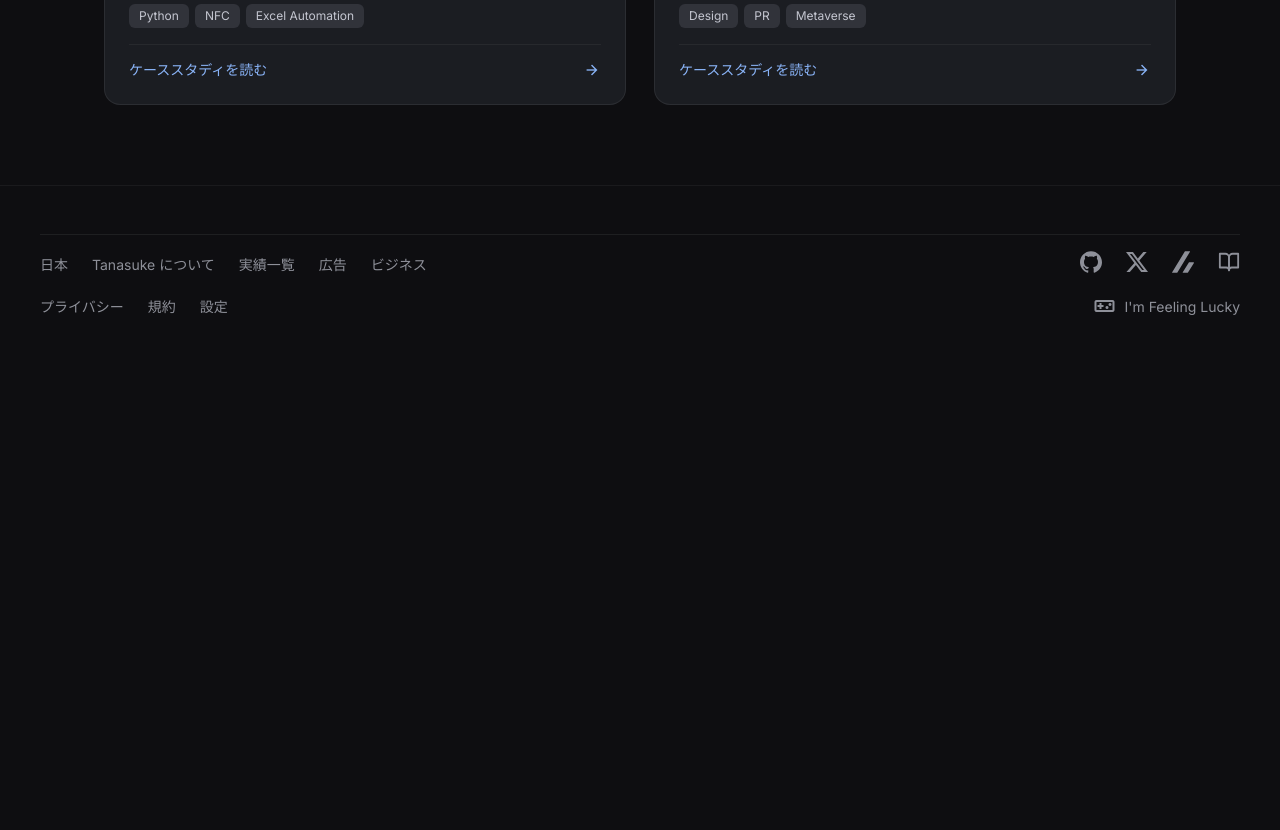
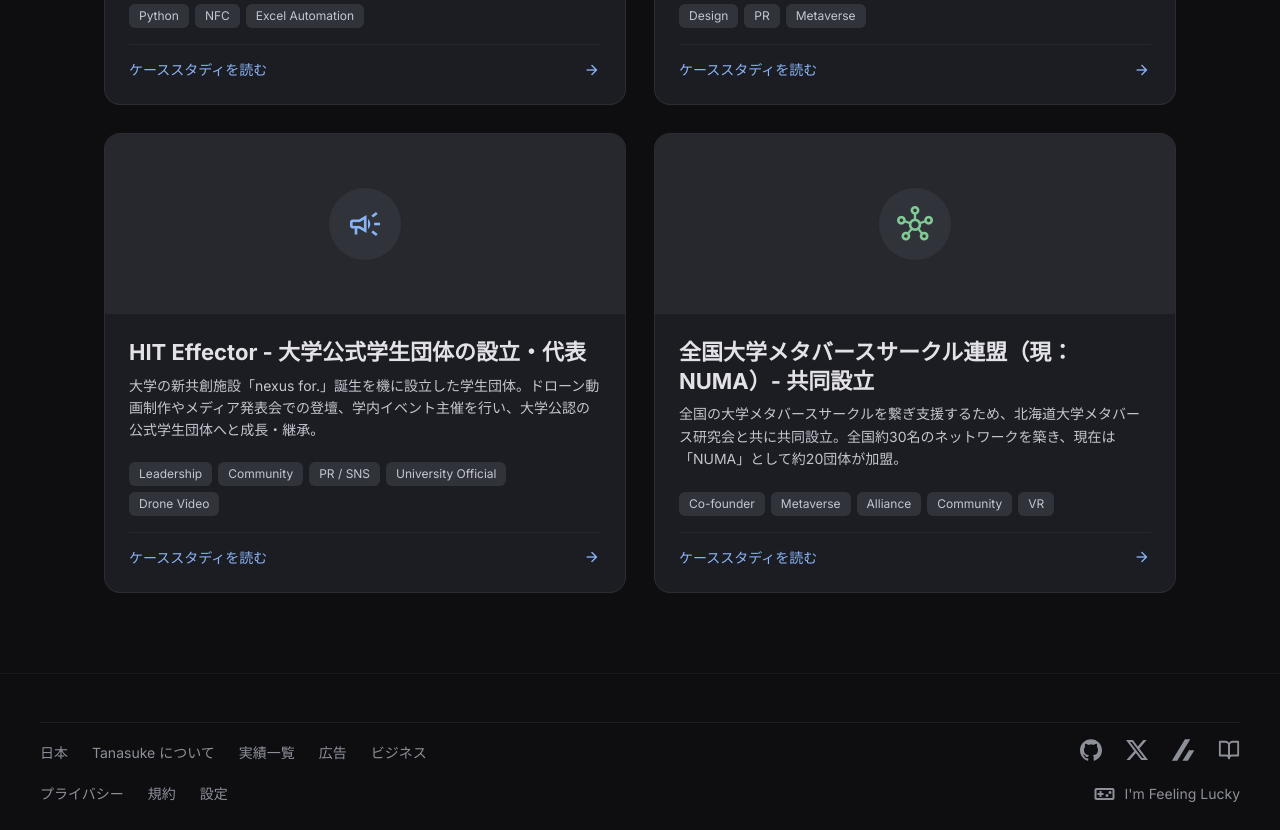
Before and after one commit to nekopath-dev/portfolio, a React (Vite) app: page /projects in a window 1280 px wide. Shown: the part 1960-2790 px from the top of the page. Before the commit the page ends 2302 px from the top, so only its background shows below. Built offline with nearby package versions, Linux system fonts and the light colour scheme; a web font is replaced by a local one.

Commit message:
NUMA&Effector情報追加

```diff
--- a/src/components/ui/Timeline.jsx
+++ b/src/components/ui/Timeline.jsx
@@ -17,44 +17,49 @@
     });
     const history = [
         {
-            date: '2024年 4月', // 仮入力、大学入学年
+            date: '2022年 4月',
             title: '広島工業大学 入学',
             description: '情報学部 情報コミュニケーション学科に所属。'
         },
         {
-            date: '2024年 4月', // 仮入力
+            date: '2022年 4月',
             title: 'VRソーシャルサークル「HIT Metaverse」設立',
-            description: '全国初（自称）のメタバース・ソーシャルVRを舞台としたサークルを設立。現在40名ほどが在籍。'
+            description: '全国初（自称）のメタバース・ソーシャルVRを舞台としたサークルを設立・代表就任。'
+        },
+        {
+            date: '2023年',
+            title: '「全国大学メタバースサークル連盟（現：NUMA）」共同設立',
+            description: '北大メタバース研究会と共に全国約30名が加盟する連合組織を立ち上げ。現在は約20団体が加盟。'
+        },
+        {
+            date: '2024年 3月',
+            title: '学生団体「HIT Effector」設立・代表',
+            description: '新施設「nexus for.」誕生を機に発足。ドローン動画制作やメディア発表会登壇を経て、大学公式団体へと昇格。'
         },
         {
             date: '毎年 7・8月',
             title: 'VIRTUAL OPEN CAMPUS 主催',
-            description: 'clusterを活用。リアルでのVR体験会や、メタバース内でのパフォーマンスステージ、キャンパスツアー等を企画し、毎年600名程度を動員。'
+            description: 'clusterを活用。リアルVR体験会やメタバースツアー等を企画し、毎年600名程度を動員。後輩へ継承。'
         },
         {
             date: '2025年 8月',
             title: '自己啓発型Androidアプリ「猫神様の言うとおり」リリース',
-            description: 'サポーターズ主催のハッカソンに2名で参加し開発。Google Playにて公開。'
+            description: 'サポーターズ主催の技育CAMPハッカソンに2名で参加し開発。Google Playにて公開。'
         },
         {
-            date: '〜 2026年 3月',
+            date: '2025年 9月 〜 2026年 3月',
             title: 'Google AI Student Ambassador (Lead)',
             description: 'リードアンバサダーに就任し、「Weekly Challenge MVP」を獲得。'
         },
         {
             date: '2026年 4月 〜 現在',
-            title: 'Google AI学生コミュニティアンバサダー',
-            description: 'コミュニティアンバサダーに選出され、現在も活動中。'
+            title: '法政大学大学院 入学 / Google AIコミュニティアンバサダー',
+            description: '情報科学研究科に進学。Google AIコミュニティアンバサダーとしても活動中。'
         },
         {
             date: '現在',
             title: '生成AI壁紙アプリ「Irodori」開発中',
             description: '法人登記前の「Fuwalief」という名義にて、Claude Codeを利用して開発。現在はクローズドベータテスト中。'
-        },
-        {
-            date: '現在',
-            title: '法政大学大学院 在学中',
-            description: '情報科学研究科に所属。'
         }
     ];
 
--- a/src/data/projectsData.js
+++ b/src/data/projectsData.js
@@ -196,5 +196,64 @@
       background: 'メタバース空間におけるバーチャル音楽ライブイベントを企画・推進する有志団体「MVSIA」において、イベントの魅力と臨場感を届けるためのキービジュアルや広報ポスター、SNS宣伝バナーのデザインを担当しました。',
       links: []
     }
+  },
+  {
+    id: 'hit-effector',
+    numericId: 9,
+    title: 'HIT Effector - 大学公式学生団体の設立・代表',
+    shortTitle: 'HIT Effector 設立・代表',
+    description: '大学の新共創施設「nexus for.」誕生を機に設立した学生団体。ドローン動画制作やメディア発表会での登壇、学内イベント主催を行い、大学公認の公式学生団体へと成長・継承。',
+    tags: ['Leadership', 'Community', 'PR / SNS', 'University Official', 'Drone Video'],
+    category: ['コミュニティ・組織'],
+    link: 'https://www.instagram.com/hit.effector/',
+    featured: false,
+    icon: 'campaign',
+    accentColor: 'var(--google-blue)',
+    details: {
+      eventInfo: '活動期間: 2024年03月 - （設立後、後輩へ継承）',
+      background: '2024年3月、広島工業大学に地域・企業との新たな共創空間「nexus for.（ネクサスフォー）」が誕生しました。\n「新設される魅力的な施設をただ眺めるのではなく、自分たちの手でフル活用し、大学をもっと盛り上げたい」「失敗を恐れず、何かに挑戦する学生をもっと増やしたい」という想いから、有志の仲間とともに設立。団体名は大学名（HIT）に「私たちが大学にエフェクト（変化・刺激）をかける」という決意を込めて名付けました。',
+      flow: [
+        '「nexus for.」メディアお披露目会に向け、ドローンを活用した施設紹介動画を空撮・編集し大型スクリーンで上映',
+        '報道機関（テレビ局各社）のカメラの前に立ち、学生代表として新施設への期待と想いをスピーチ（広テレ！NEWS NNN等で報道）',
+        '大学側の全面協力を得て、学生同士の交流や挑戦のきっかけとなる学内イベントを企画・開催',
+        '公式Instagram（@hit.effector）を開設し、学生目線でのリール動画や学内情報発信基盤を構築'
+      ],
+      impressions: '【有志団体から大学公式の学生団体へ】\n学生有志からスタートした活動でしたが、その熱量と実績が大学に評価され、「大学公認の公式学生団体」へと昇格しました。\n現在も大学職員のサポートを受けながら後輩たちが運営を引き継ぎ、高頻度なSNS発信や新入生向けイベントの開催など、組織として自走し続けています。',
+      future: '「自分が立ち上げた組織が、自分がいなくなっても大学の文化として定着し、発展していく」という貴重な組織マネジメントの成功体験となりました。',
+      links: [
+        { url: 'https://www.instagram.com/hit.effector/', title: 'HIT Effector 公式Instagram' },
+        { url: 'https://www.instagram.com/p/DDb_BxMPhRB/', title: '初の大規模イベント投稿（Instagram）' },
+        { url: 'https://news.ntv.co.jp/n/htv/category/society/ht3adb3119f41a47f693bcef3ac7388d3b', title: 'nexus for. メディアお披露目会報道（広テレ！NEWS NNN）' }
+      ]
+    }
+  },
+  {
+    id: 'numa-alliance',
+    numericId: 10,
+    title: '全国大学メタバースサークル連盟（現：NUMA）- 共同設立',
+    shortTitle: '全日本大学メタバース連盟',
+    description: '全国の大学メタバースサークルを繋ぎ支援するため、北海道大学メタバース研究会と共に共同設立。全国約30名のネットワークを築き、現在は「NUMA」として約20団体が加盟。',
+    tags: ['Co-founder', 'Metaverse', 'Alliance', 'Community', 'VR'],
+    category: ['コミュニティ・組織'],
+    link: 'https://numa-meta.com/',
+    featured: false,
+    icon: 'hub',
+    accentColor: 'var(--google-green)',
+    details: {
+      eventInfo: '活動期間: 2023年 - （設立後、次世代へ継承）',
+      collaborators: '瑠奈（北海道大学メタバース研究会 設立代表）',
+      background: '当時、「メタバース」という言葉はバズワードとして広まりつつあったものの、各大学にメタバースを主目的に活動する公認サークルはほとんど存在しない状況でした。\n自大学で「HIT Metaverse」をゼロから立ち上げた経験から、「他大学でサークルを作りたいがノウハウがない学生を支援したい」「大学の垣根を越えて情報交換し、全国規模の仲間を集めたい」という課題意識を抱き、全国規模の連合組織の設立を決意しました。',
+      flow: [
+        '北海道大学メタバース研究会の設立者・リーダーである瑠奈氏と意気投合し、全国組織の構想を策定',
+        '「全国大学メタバースサークル連盟」を共同設立し、Discordやオンライン交流会を中心としたコミュニティ基盤を整備',
+        '全国約10大学・約30名の学生・サークルを巻き込み、ノウハウ共有や大学間での合同イベント企画を推進',
+        '組織の立ち上げ基盤を確立した後、意欲溢れる後輩リーダーたちへバトンを引き継ぎ'
+      ],
+      impressions: '【大学の枠を越えた全国ネットワークの構築】\n異なる大学の学生リーダーと協働し、何もないゼロの状態から全国規模のコミュニティを立ち上げる推進力を培うことができました。',
+      future: '【全日本大学メタバース連盟（NUMA）への発展】\n現在は名称を「全日本大学メタバース連盟（NUMA）」へと発展させ、全国から約20団体が加盟。\nコミックマーケットへの出展や企業とのタイアップ・交流など、学生メタバースシーンを牽引する組織として現在も力強く活動が継続されています。',
+      links: [
+        { url: 'https://numa-meta.com/', title: '全日本大学メタバース連盟（NUMA）公式HP' }
+      ]
+    }
   }
 ];
```
